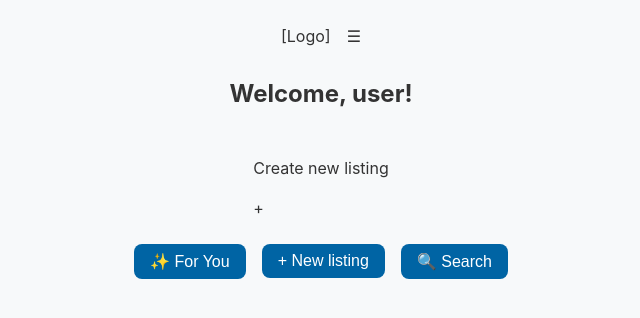
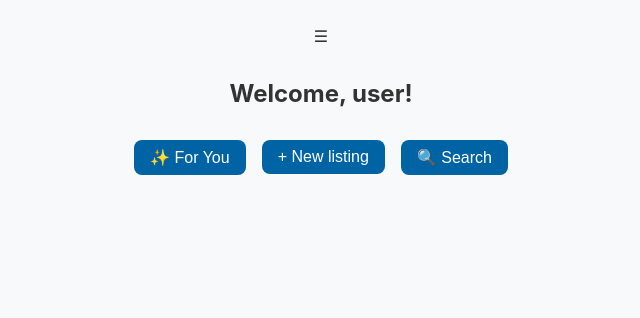
Before and after one commit to jamal-chukwuka/fleek, a React (Vite) app in the folder my-app/: page / in a window 1280 px wide. Shown: the top 318 px of the page, without its empty margins (319-959 px from the left). Built offline with nearby package versions, Linux system fonts and the light colour scheme; a web font is replaced by a local one.

Commit message:
Fixed new listing button

```diff
--- a/my-app/src/features/buyer/pages/ForYouPage.tsx
+++ b/my-app/src/features/buyer/pages/ForYouPage.tsx
@@ -75,7 +75,13 @@ const ForYouPage: FC = () => {
 
             {/* Carousel */}
             <div className="carousel-wrapper inline-flex">
-              <button
+
+
+              <div
+                className="scroll-row inline-flex"
+                ref={el => { rowRefs.current[cat] = el; }}
+              >
+                <button
                 className="carousel-arrow left"
                 onClick={() => scrollRow(cat, -1)}
                 aria-label="Scroll left"
@@ -83,24 +89,19 @@ const ForYouPage: FC = () => {
                 <ChevronLeft />
               </button>
 
-              <div
-                className="scroll-row inline-flex"
-                ref={el => { rowRefs.current[cat] = el; }}
-              >
                 {items.map(item => (
                   <div key={item.id} className="scroll-item">
                     <Card listing={item} onClick={onClickCard} />
                   </div>
                 ))}
-              </div>
-
-              <button
+                <button
                 className="carousel-arrow right"
                 onClick={() => scrollRow(cat, 1)}
                 aria-label="Scroll right"
               >
                 <ChevronRight />
               </button>
+              </div>
             </div>
           </div>
         );
--- a/my-app/src/features/listings/WelcomePage.tsx
+++ b/my-app/src/features/listings/WelcomePage.tsx
@@ -33,7 +33,6 @@ const WelcomePage: React.FC = () => {
     <div className="container flex-col center">
       {/* Top Bar */}
       <header className="top-bar flex-row space-between">
-        <div className="logo">[Logo]</div>
         <div className="hamburger">
           <span>☰</span>
         </div>
@@ -43,18 +42,20 @@ const WelcomePage: React.FC = () => {
       <h2>Welcome, user!</h2>
 
       {/* Create New Listing Box */}
-      <div
-        className="new-listing-box"
-        onClick={() => navigate('/listing/photos')}
-      >
-        <p>Create new listing</p>
-        <p>+</p>
-      </div>
+
 
       {/* Bottom Navigation */}
       <footer className="bottom-nav flex-row center">
         <button onClick={() => navigate('/for-you')}>✨ For You</button>
-        <button className="active">+ New listing</button>
+        <div
+        className="new-listing-box"
+        onClick={() => navigate('/listing/photos')}
+      >
+                <button className="active">+ New listing
+
+                </button>
+
+      </div>
         <button>🔍 Search</button>
       </footer>
     </div>
```
